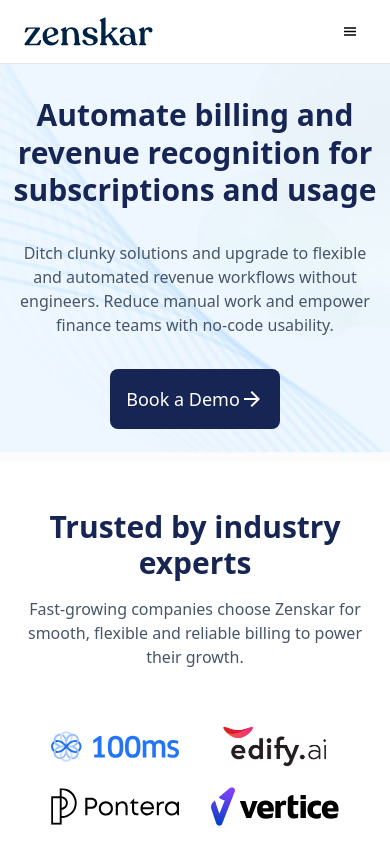
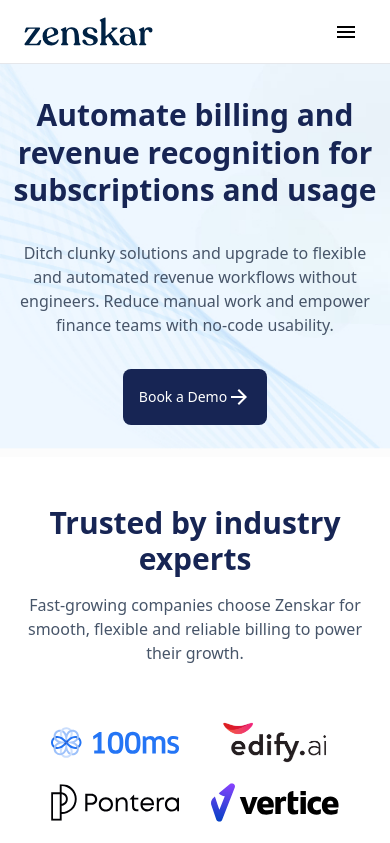
Before and after one commit to itzdanishsalmani/zenkar-landing-page, a React (Vite) app: page / in a window 390 px wide. Shown: the top 843 px of the page. Built offline with nearby package versions, Linux system fonts and the light colour scheme.

Commit message:
responsive button added

```diff
--- a/src/components/Others/Buttons.jsx
+++ b/src/components/Others/Buttons.jsx
@@ -1,7 +1,7 @@
 export function Buttons({ text, image, style }) {
     return (
         <div className={style}>
-            <div className="flex items-center cursor-pointer text-lg ">
+            <div className="flex items-center text-sm cursor-pointer text-lg ">
                 {text}
                 <img src={image} alt="" />
             </div>
--- a/src/components/Others/NavBar.jsx
+++ b/src/components/Others/NavBar.jsx
@@ -56,7 +56,7 @@
                 <div>Prices</div>
             </div>
 
-            <div className="invisible md:visible flex space-x-4">
+            <div className=" hidden lg:flex space-x-4">
                 <Buttons
                     style={"text-blue-950 border border-blue-950 rounded-lg p-2"}
                     text={"Login"}
```
